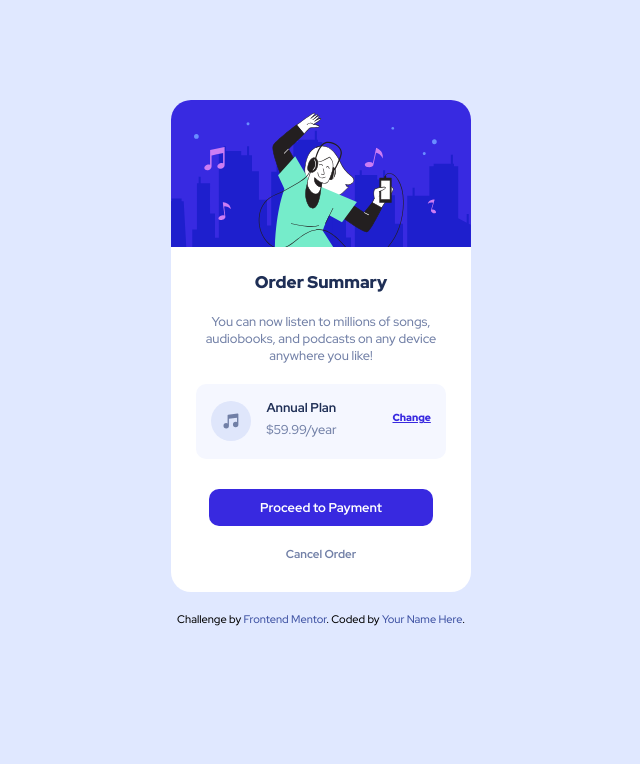
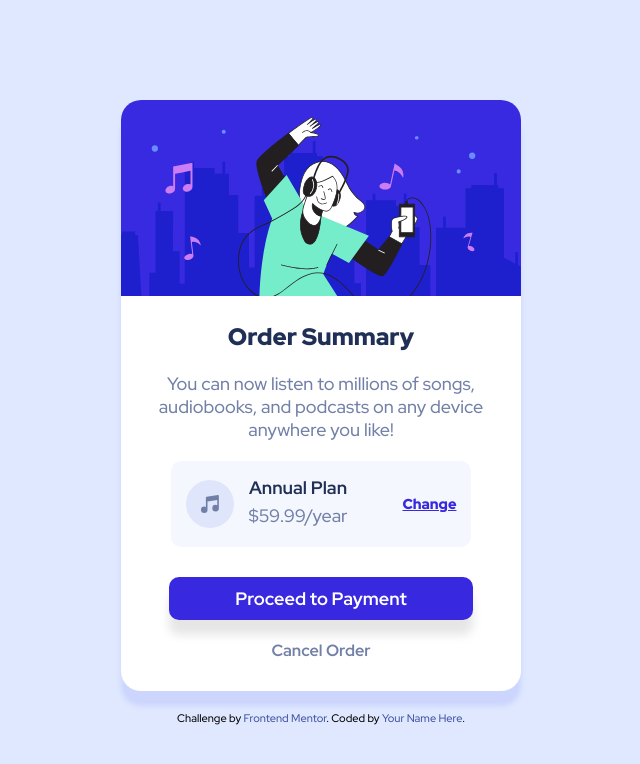
Before and after one commit to FelipeBMost/Order-Summary, a plain HTML site: page index.html in a window 1536 px wide. Shown: the whole page, without its empty margins (447-1087 px from the left). Drawn offline with Linux system fonts and the light colour scheme.

Commit message:
Update style.css

```diff
--- a/style.css
+++ b/style.css
@@ -47,9 +47,10 @@ a {
     text-align: center;
     background-color: white;
     border-radius: 20px;
+    box-shadow: 0 15px 5px rgba(118, 141, 247, 0.2);
 }
 
-.container a:last-child {
+.cancel {
     margin-bottom: 30px;
 }
 
@@ -60,7 +61,7 @@ a {
 }
 
 .music-icon {
-    width: 40px;
+    width: 20%;
 }
 
 div.row {
@@ -79,8 +80,7 @@ div.row p {
     font-weight: 900;
     font-size: 0.8em;
     align-self: center;
-    margin-top: 2.2em;
-    margin-left: 4em;
+    margin-left: 40px;
 }
 
 .row-column {
@@ -98,6 +98,7 @@ div.row p {
     border-radius: 10px;
     padding: 10px;
     font-weight: 700;
+    box-shadow: 0 15px 10px rgba(128, 128, 128, 0.2);
 }
 
 .cancel {
@@ -114,3 +115,18 @@ div.row p {
 .attribution a {
     color: hsl(228, 45%, 44%);
 }
+
+@media(min-width:1440px) {
+
+    body {
+        font-size: 18px;
+    }
+
+    .container {
+        max-width: 400px;
+    }
+
+    .hero {
+        max-width: 400px;
+    }
+}
```
